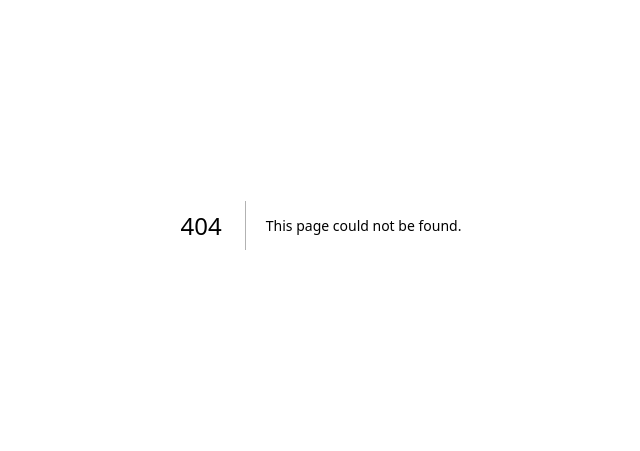
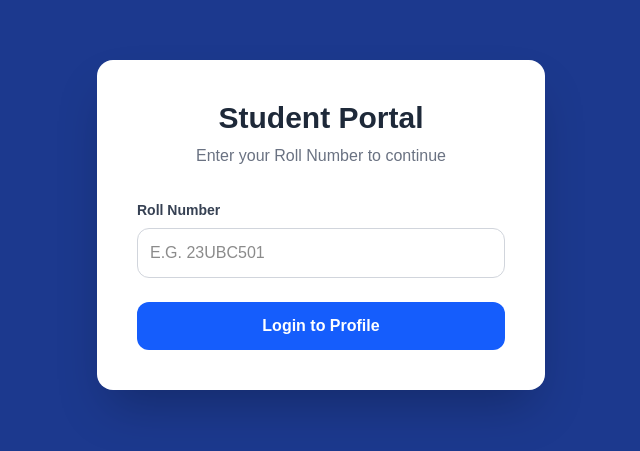
Before and after one commit to Joerakesh/recruitment-portal, a Next.js app: page /student/login in a window 1280 px wide. Before the commit this address had no page. Shown: the part 175-626 px from the top of the page, without its empty margins (319-959 px from the left). Built offline with nearby package versions, Linux system fonts and the light colour scheme.

Commit message:
feat: implement student login with JWT and roll number verification

```diff
--- /dev/null
+++ b/app/api/auth/student-login/route.ts
@@ -0,0 +1,47 @@
+import { NextResponse } from "next/server";
+import dbConnect from "@/utils/mongodb";
+import Student from "@/models/Student";
+import jwt from "jsonwebtoken";
+
+export async function POST(req: Request) {
+  try {
+    await dbConnect();
+    const { rollNo } = await req.json();
+
+    // 1. Find student by Roll Number (Case-insensitive)
+    const student = await Student.findOne({
+      rollNo: { $regex: new RegExp(`^${rollNo}$`, "i") },
+    });
+
+    if (!student) {
+      return NextResponse.json(
+        { error: "Roll Number not found" },
+        { status: 404 }
+      );
+    }
+
+    // 2. Create a Token
+    const token = jwt.sign(
+      { id: student._id, rollNo: student.rollNo, course: student.course },
+      process.env.JWT_SECRET!,
+      { expiresIn: "1d" }
+    );
+
+    // 3. Set token in a cookie
+    const response = NextResponse.json({
+      success: true,
+      message: `Welcome ${student.name}`,
+    });
+
+    response.cookies.set("student_token", token, {
+      httpOnly: true,
+      secure: process.env.NODE_ENV === "production",
+      maxAge: 60 * 60 * 24, // 1 day
+      path: "/",
+    });
+
+    return response;
+  } catch (error: any) {
+    return NextResponse.json({ error: error.message }, { status: 500 });
+  }
+}
--- /dev/null
+++ b/app/student/login/page.tsx
@@ -0,0 +1,63 @@
+"use client";
+
+import { useState } from "react";
+import { useRouter } from "next/navigation";
+
+export default function StudentLoginPage() {
+    const [rollNo, setRollNo] = useState("");
+    const [error, setError] = useState("");
+    const [loading, setLoading] = useState(false);
+    const router = useRouter();
+
+    const handleLogin = async (e: React.FormEvent) => {
+        e.preventDefault();
+        setLoading(true);
+        setError("");
+
+        const res = await fetch("/api/auth/student-login", {
+            method: "POST",
+            body: JSON.stringify({ rollNo }),
+            headers: { "Content-Type": "application/json" },
+        });
+
+        if (res.ok) {
+            router.push("/student/dashboard");
+        } else {
+            const data = await res.json();
+            setError(data.error || "Login failed");
+        }
+        setLoading(false);
+    };
+
+    return (
+        <div className="flex items-center justify-center min-h-screen bg-blue-900">
+            <div className="bg-white p-10 rounded-2xl shadow-2xl w-full max-w-md">
+                <h1 className="text-3xl font-bold text-center text-gray-800 mb-2">Student Portal</h1>
+                <p className="text-center text-gray-500 mb-8">Enter your Roll Number to continue</p>
+
+                <form onSubmit={handleLogin} className="space-y-6">
+                    <div>
+                        <label className="block text-sm font-semibold text-gray-700">Roll Number</label>
+                        <input
+                            type="text"
+                            placeholder="e.g. 23UBC501"
+                            className="w-full mt-2 p-3 border border-gray-300 rounded-xl focus:ring-2 focus:ring-blue-500 outline-none uppercase"
+                            value={rollNo}
+                            onChange={(e) => setRollNo(e.target.value)}
+                            required
+                        />
+                    </div>
+
+                    {error && <p className="text-red-500 text-sm text-center">{error}</p>}
+
+                    <button
+                        disabled={loading}
+                        className="w-full bg-blue-600 text-white p-3 rounded-xl font-bold hover:bg-blue-700 transition-all disabled:bg-gray-400"
+                    >
+                        {loading ? "Verifying..." : "Login to Profile"}
+                    </button>
+                </form>
+            </div>
+        </div>
+    );
+}
```
